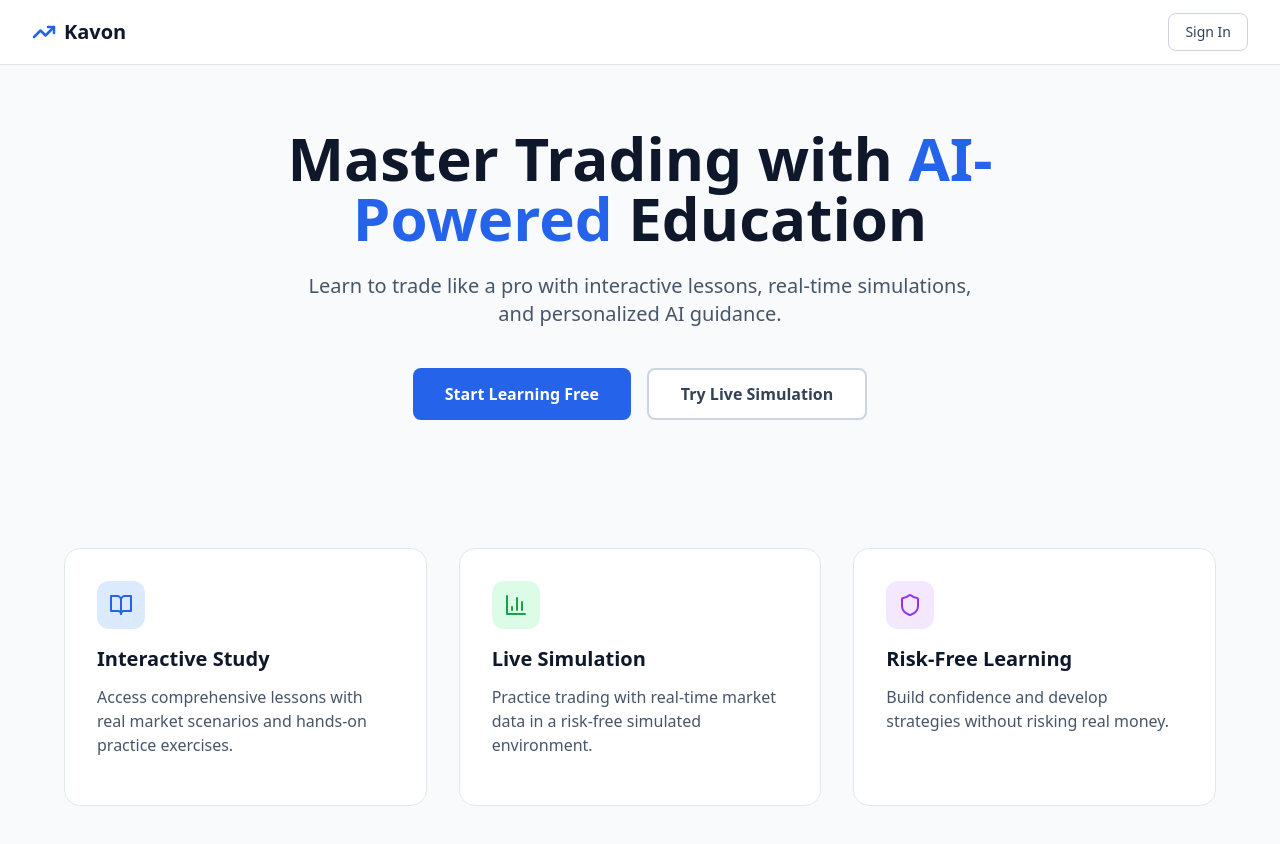
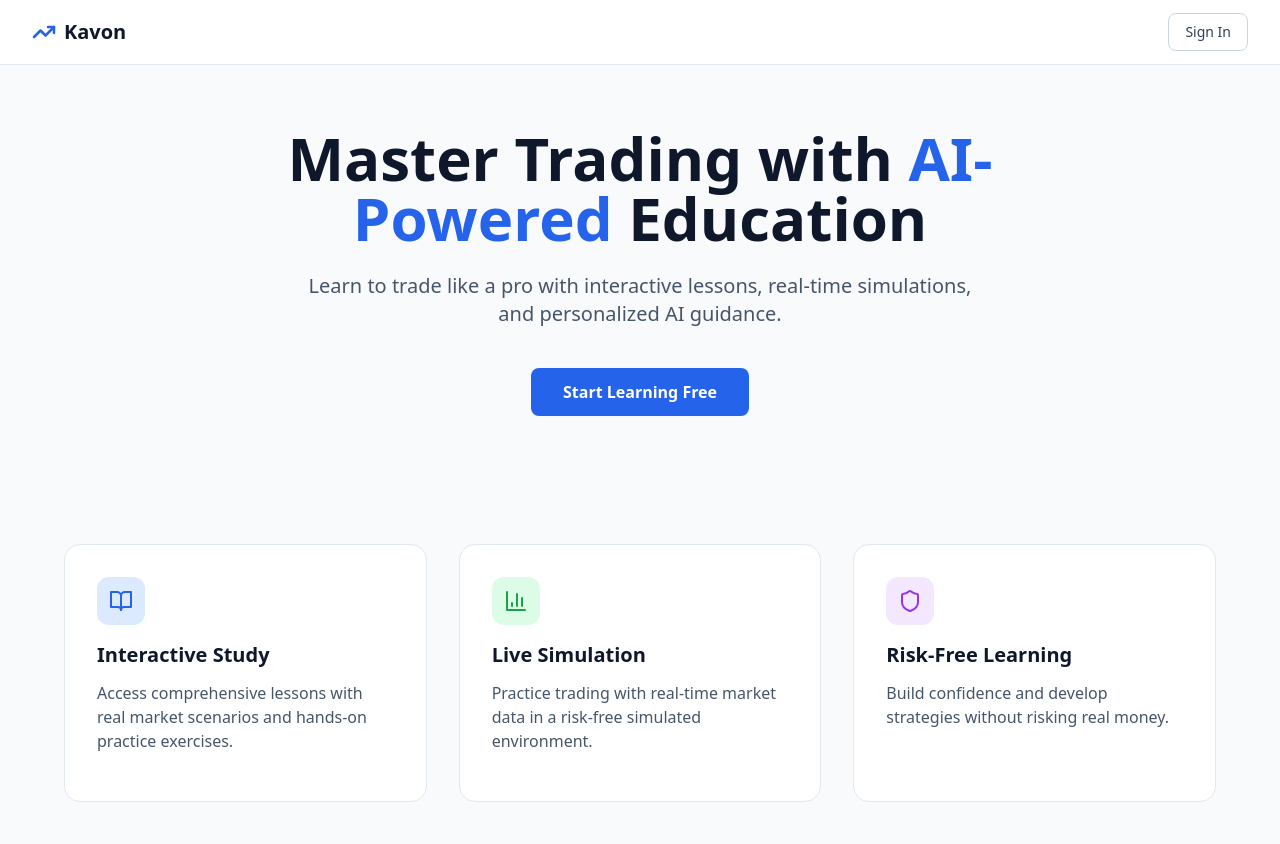
Before and after one commit to vsant2008-tech/Kavon, a React (Vite) app: page / in a window 1280 px wide. Shown: the top 844 px of the page. Built offline with nearby package versions, Linux system fonts and the light colour scheme; no server answers.

Commit message:
Remove 'Try Live Simulation' button

```diff
--- a/src/pages/Home.tsx
+++ b/src/pages/Home.tsx
@@ -69,18 +69,12 @@ export default function Home() {
           <p className="text-xl text-slate-600 mb-10 max-w-2xl mx-auto">
             Learn to trade like a pro with interactive lessons, real-time simulations, and personalized AI guidance.
           </p>
-          <div className="flex flex-col sm:flex-row gap-4 justify-center">
+          <div className="flex justify-center">
             <button
               onClick={() => handleProtectedAction('study')}
               className="px-8 py-3 text-base font-semibold text-white bg-blue-600 rounded-lg hover:bg-blue-700 transition-colors"
             >
               Start Learning Free
-            </button>
-            <button
-              onClick={() => handleProtectedAction('simulation')}
-              className="px-8 py-3 text-base font-semibold text-slate-700 bg-white border-2 border-slate-300 rounded-lg hover:bg-slate-50 transition-colors"
-            >
-              Try Live Simulation
             </button>
           </div>
         </div>
```
